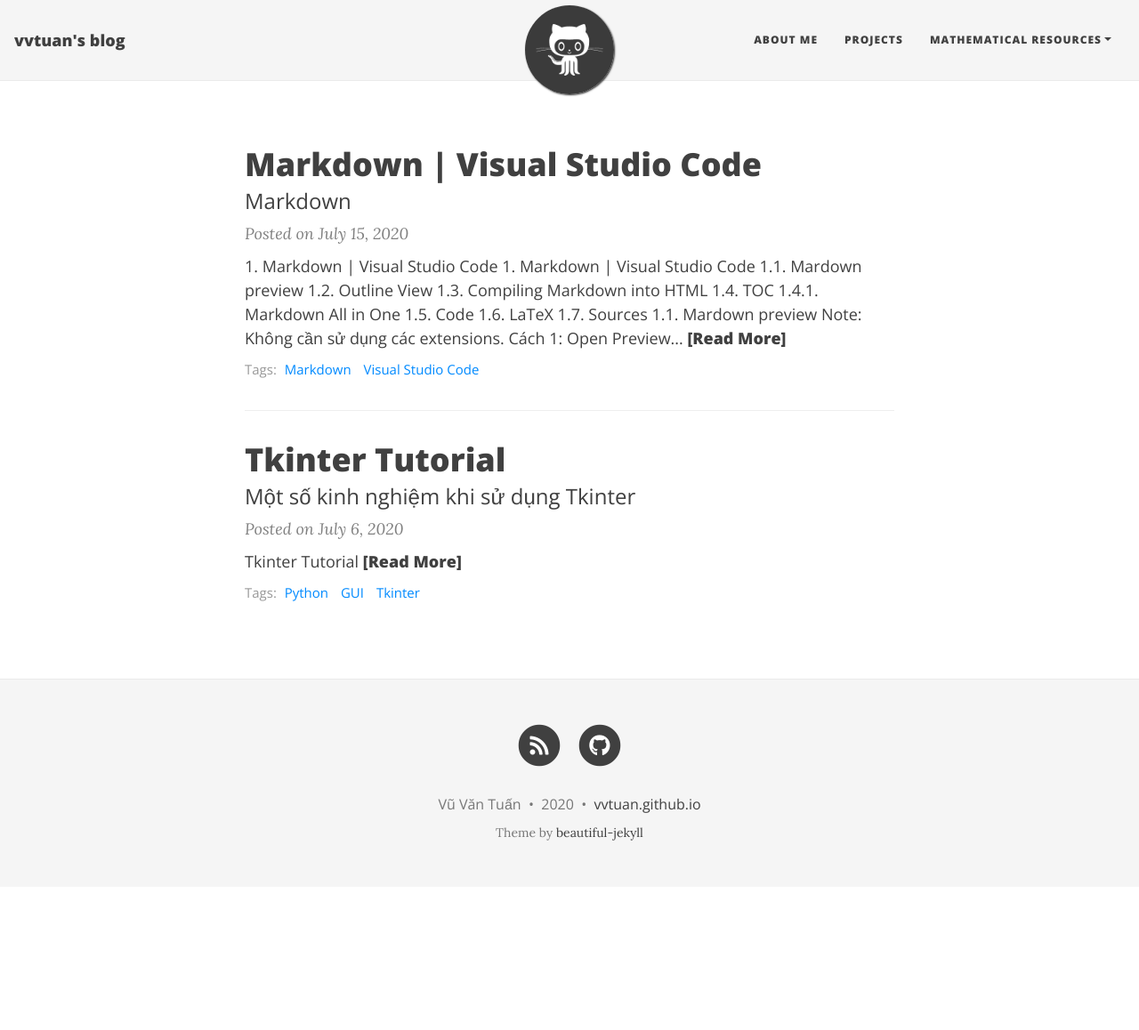
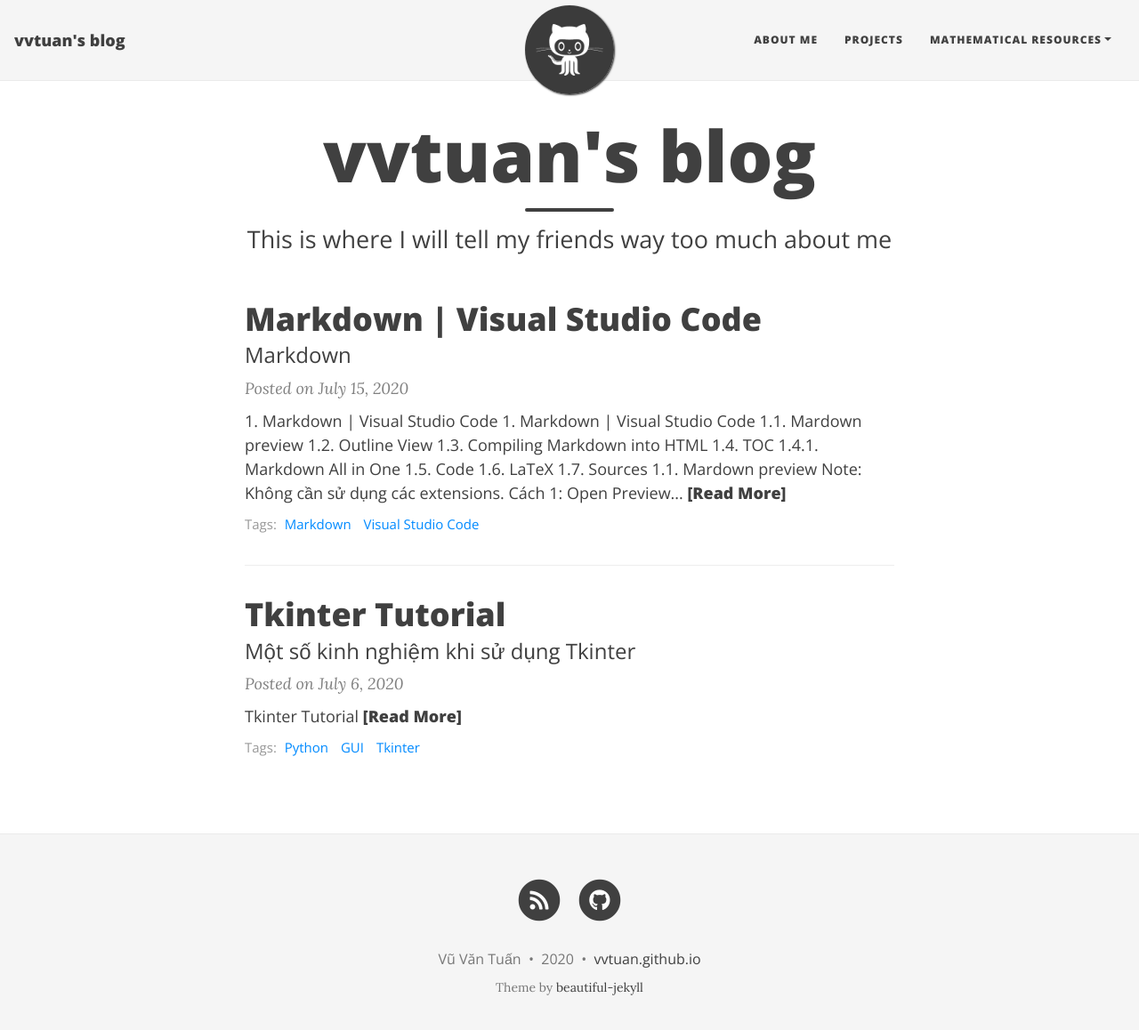
Before and after one commit to vvtuan/vvtuan.github.io, a Jekyll site: the page built from index.html, in a window 1280 px wide and 1171 px high. Shown: the top 1158 px of the window at 89% size. Built offline with Jekyll 4.4.1, drawn with Linux system fonts in a browser that asks for light colours; nearby versions of some CDN libraries; the list of posts is cut into pages by our own code.

Commit message:
Update index.html

```diff
--- a/index.html
+++ b/index.html
@@ -1,5 +1,5 @@
 ---
 layout: home
-<!-- title: vvtuan's blog -->
-<!-- subtitle: This is where I will tell my friends way too much about me -->
+title: vvtuan's blog
+subtitle: This is where I will tell my friends way too much about me
 ---
```
